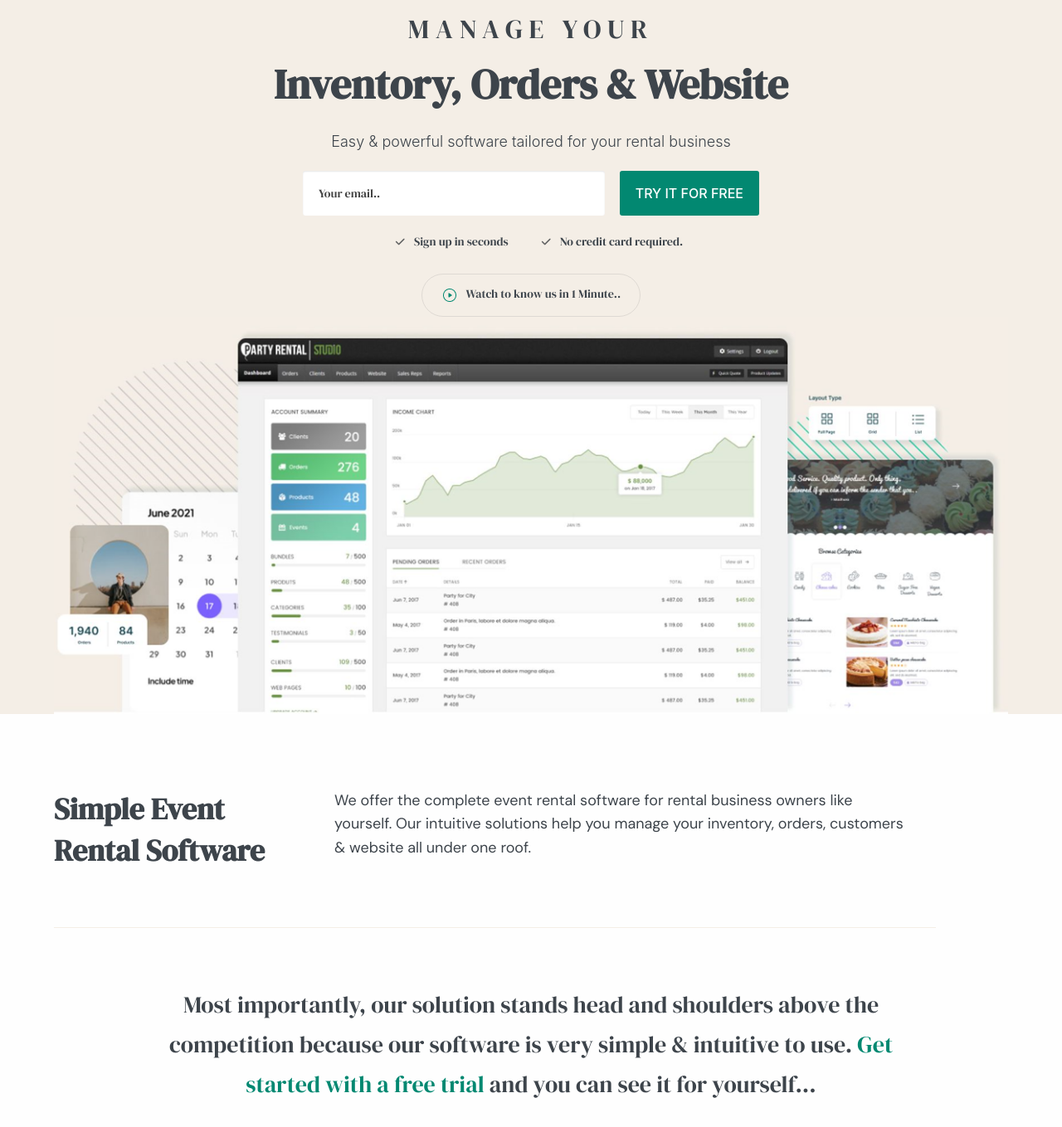
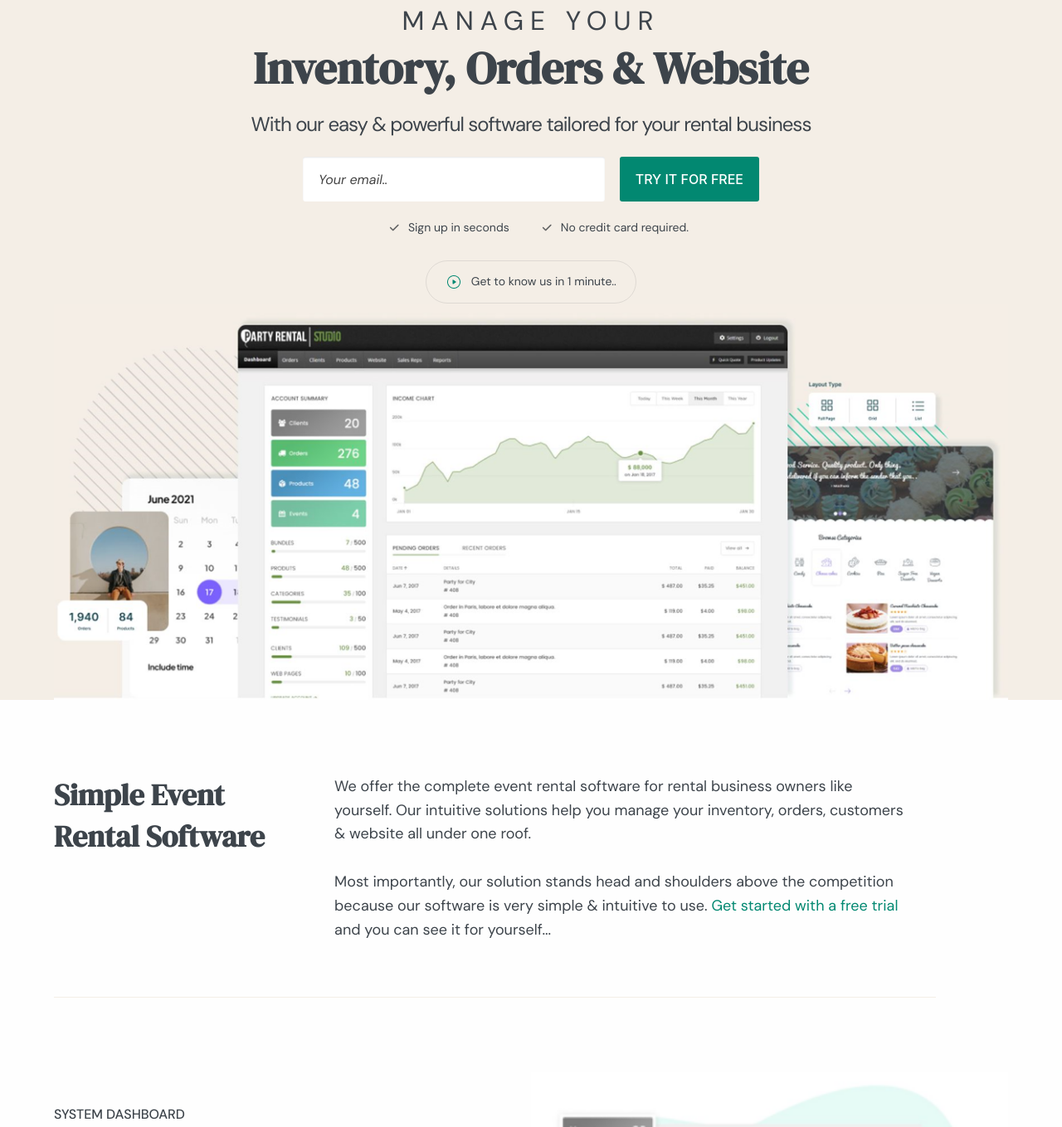
Before and after one commit to MIdreesKhan90/Party-Rental-Studio, an Eleventy site: page src/index.njk in a window 1280 px wide. Shown: the part 185-1544 px from the top of the page at 83% size. Built offline with nearby package versions, Linux system fonts and the light colour scheme; Eleventy itself is replaced by a stand-in of ours; files that its build step writes are made by us from their sources.

Commit message:
styling updates

```diff
--- a/src/index.njk
+++ b/src/index.njk
@@ -9,7 +9,7 @@ layout: base.njk
             <div class="hero-content">
                 <h2  class="text-sm">MANAGE YOUR</h2>
                 <h1>Inventory, Orders & Website</h1>
-                <p>Easy & powerful software tailored for your rental business</p>
+                <p>With our easy & powerful software tailored for your rental business</p>
                 <div class="search-form">
                 <input type="email" placeholder="Your email..">
                 <button type="button" class="btn btn-green">Try it for FREE</button>
@@ -18,7 +18,7 @@ layout: base.njk
                     <li><span><img src="./assets/images/demo/check.png" alt=""></span>Sign up in seconds</li>
                     <li><span><img src="./assets/images/demo/check.png" alt=""></span>No credit card required.</li>
                 </ul>
-                <button class="btn btn-outline"><span><img src="./assets/images/demo/play.png" alt=""></span>  Watch to know us in 1 Minute..</button>
+                <button class="btn btn-outline"><span><img src="./assets/images/demo/play.png" alt=""></span>  Get to know us in 1 minute..</button>
                 <div class="change-theme-area">
                     <img src="./assets/images/demo/banner.png" alt="">
                 </div>
@@ -34,12 +34,10 @@ layout: base.njk
                <br> Rental Software</h2>
                <p>We offer the complete event rental software for rental business owners like yourself.
                 Our intuitive solutions help you manage your inventory, orders, customers & website
-                all under one roof.</p>
-        </div>
-        <div class="events-content">
-            <h3 class="text-sm">Most importantly, our solution stands head and shoulders above
-                the competition because our software is very simple & intuitive to use.
-               <span class="text-green"> Get started with a free trial</span> and you can see it for yourself...</h3>
+                all under one roof.
+                <br><br>
+                Most importantly, our solution stands head and shoulders above the competition because our software is very simple &
+                intuitive to use. <span class="text-green"> Get started with a free trial</span> and you can see it for yourself...</p>
         </div>
     </div>
  </div>
@@ -99,9 +97,9 @@ layout: base.njk
                 <div class="row-content">
                     <div class="title">
                         <h6 class="sub-title">PROCESS INVOICES</h6>
-                        <h2>Generate invoices in a seconds</h2>
+                        <h2>Generate invoices in seconds</h2>
                     </div>
-                    <p>Generate invoices in a seconds</p>
+                    <p>Generate invoices in seconds</p>
                     <button class="btn btn-green">Try it for FREE</button>
                 </div>
                 <div class="row-img">
--- a/src/sass/components/_base.scss
+++ b/src/sass/components/_base.scss
@@ -8,7 +8,7 @@ body{
     font-size: 18px;
     font-weight: 300;
     color: #1A4954;
-    font-family: 'Inter', sans-serif;
+    font-family: $font-family-body;
     box-sizing: border-box;
 }
 .container{
@@ -31,14 +31,12 @@ body{
 }
     h1{
         font-size: 50px;
-        font-weight: 700;
         @include grid-lg-down {
           font-size: 29px;
              }
     }
      h2{
         font-size: 36px;
-        font-weight: 700;
         text-align: center;
         @include grid-lg-down {
             font-size: 20px !important;
@@ -52,7 +50,6 @@ body{
                }
     }
      h3{
-        font-weight: 400;
         font-size: 26px;
         @include grid-lg-down {
           font-size: 20px;
--- a/src/sass/components/_typography.scss
+++ b/src/sass/components/_typography.scss
@@ -19,3 +19,8 @@ $font-weight-bold: bold !default;
 html * {
 	color: #3d444b;
 }
+
+h1, h2, h3, h4, h5, h6 {
+	font-family: $font-family-header;
+	font-weight: 600;
+}
--- a/src/sass/pages/_home.scss
+++ b/src/sass/pages/_home.scss
@@ -5,22 +5,25 @@
     text-align: center;
     h2 {
       font-size: 32px !important;
-      font-weight: 300px !important;
+      font-weight: 300 !important;
       letter-spacing: 8px !important;
-      font-family: $font-family-header;
-      margin: 10px 0 !important;
+      font-family: $font-family-body;
+      margin-bottom: -2px;
       @include grid-lg-down {
         font-size: 27px !important;
       }
     }
     h1 {
       font-family: $font-family-header;
-      margin-top: 10px;
-      margin-bottom: 20px;
+      margin-bottom: 10px;
       text-transform: capitalize;
+      font-size: 54px;
     }
     p {
       margin: 0;
+      font-size: 24px;
+      font-family: $font-family-body;
+      letter-spacing: -1px;
     }
     .search-form {
       max-width: 550px;
@@ -37,12 +40,14 @@
         margin-bottom: 0;
         height: 54px;
         width: 364px;
-        font-size: 14px;
-        font-weight: 400;
+        font-size: 16px;
+        font-weight: 300;
         background-color: white;
+        font-style: italic;
         border: none;
         padding: 2px 19px;
-        font-family: $font-family-header;
+
+        font-family: $font-family-body;
         @include grid-lg-down {
           width: 100%;
           padding: 2px 0px;
@@ -67,7 +72,7 @@
       li {
         position: relative;
         padding-left: 22px;
-        font-family: $font-family-header;
+        font-family: $font-family-body;
         font-size: 14px;
         font-weight: 400;
         @include grid-lg-down {
@@ -95,7 +100,7 @@
       padding: 15px 23px;
       font-size: 14px;
       font-weight: 400;
-      font-family: $font-family-header;
+      font-family: $font-family-body;
       span {
         display: inline-block;
         margin-right: 7px;
@@ -132,25 +137,6 @@
       font-family: $font-family-body;
       @include grid-lg-down {
         margin: 0;
-      }
-    }
-  }
-  .events-content {
-    max-width: 937px;
-    margin: 0 auto;
-    text-align: center;
-    margin-top: 68px;
-    @include grid-lg-down {
-      margin-top: 11px;
-      text-align: left;
-    }
-    h3 {
-      font-family: $font-family-header;
-      font-weight: 300;
-      line-height: 48px;
-      margin: 0;
-      @include grid-lg-down {
-        line-height: 35px;
       }
     }
   }
```
